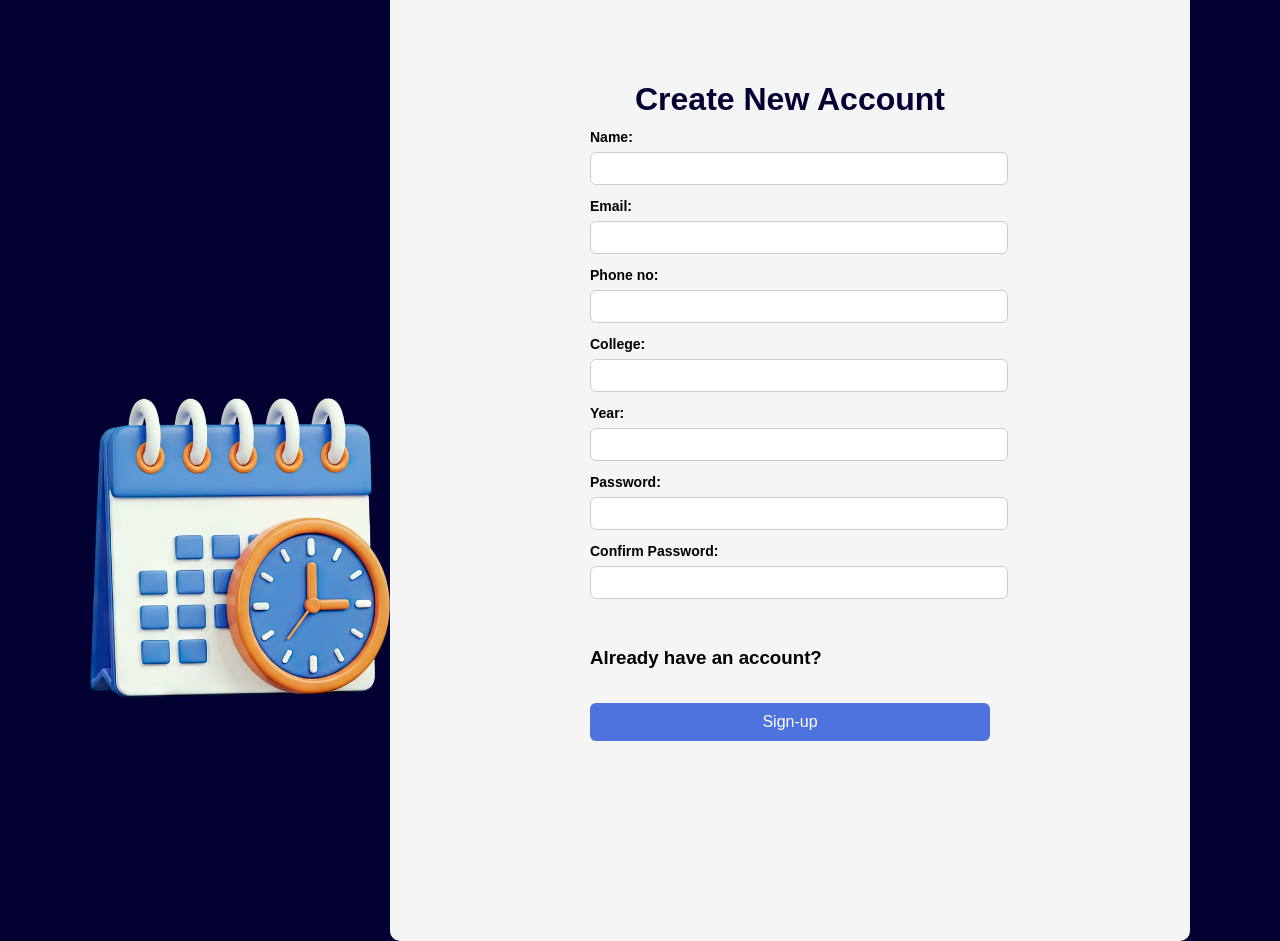
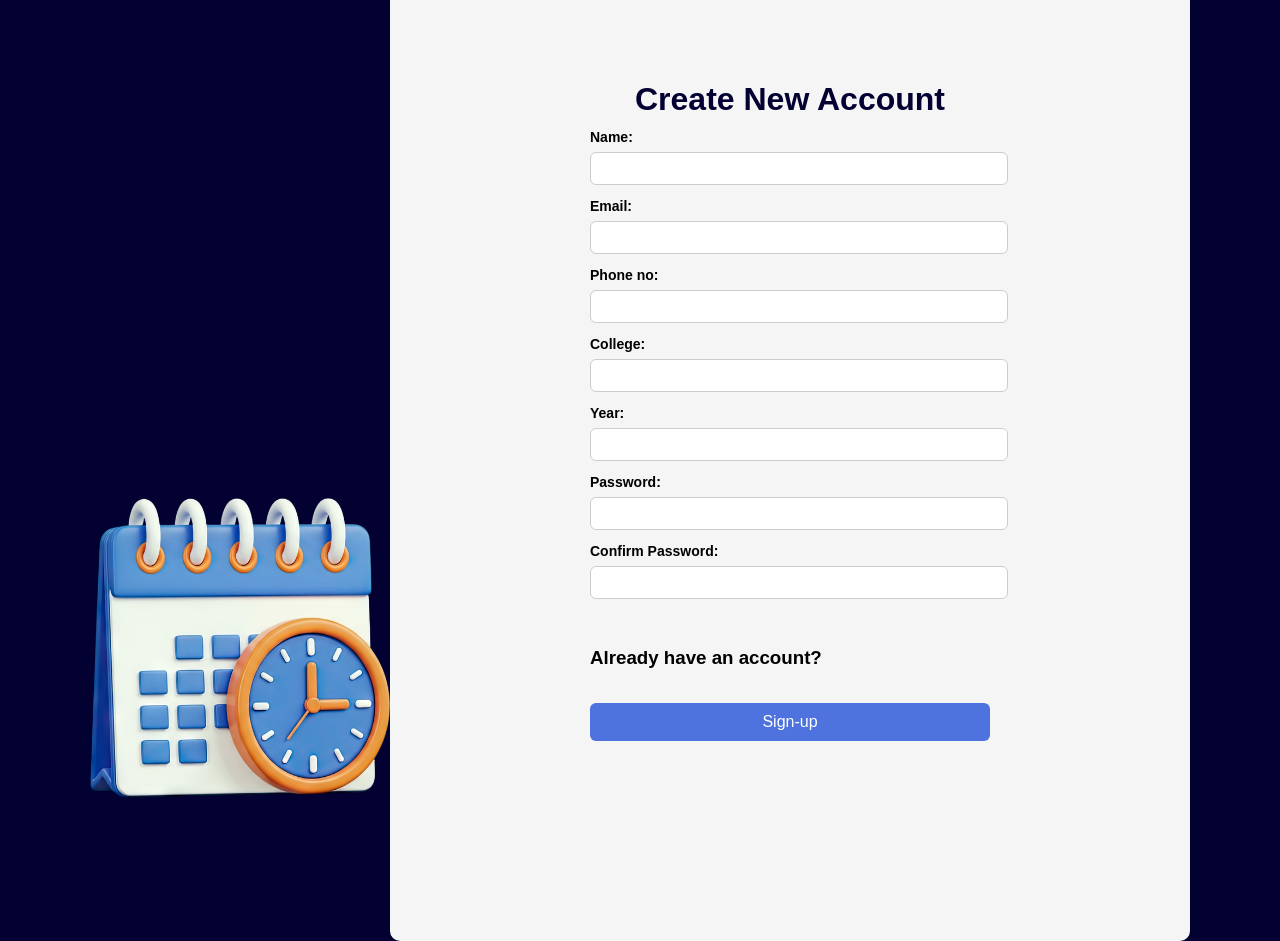
Before and after one commit to Ankitjsr-dev05/Evecustom_BITcoders, a Django app: page /participantsignup/ in a window 1280 px wide. Run offline with Django 5.2, Linux system fonts and the light colour scheme.

Commit message:
new thing added

```diff
--- a/backend/Evecustom/static/css/signup.css
+++ b/backend/Evecustom/static/css/signup.css
@@ -64,6 +64,7 @@ body {
         background-color: whitesmoke;
         padding: 200px;
         width: 400px;
+
         border-radius: 10px;
         box-shadow: #4e73df;
         text-align:left;
--- a/backend/Evecustom/templates/participantsignup.html
+++ b/backend/Evecustom/templates/participantsignup.html
@@ -13,7 +13,8 @@
 
 
 <body class="c">
-    <div> <img src="{% static 'images/calender.png' %}" width="300px" height="300px" style="margin-top: 300px;">
+    <div> <img src="{% static 'images/calender.png' %}" width="300px" height="300px"
+         style="margin-top: 500px;">
     </div>
     <div class="box">
 
```
